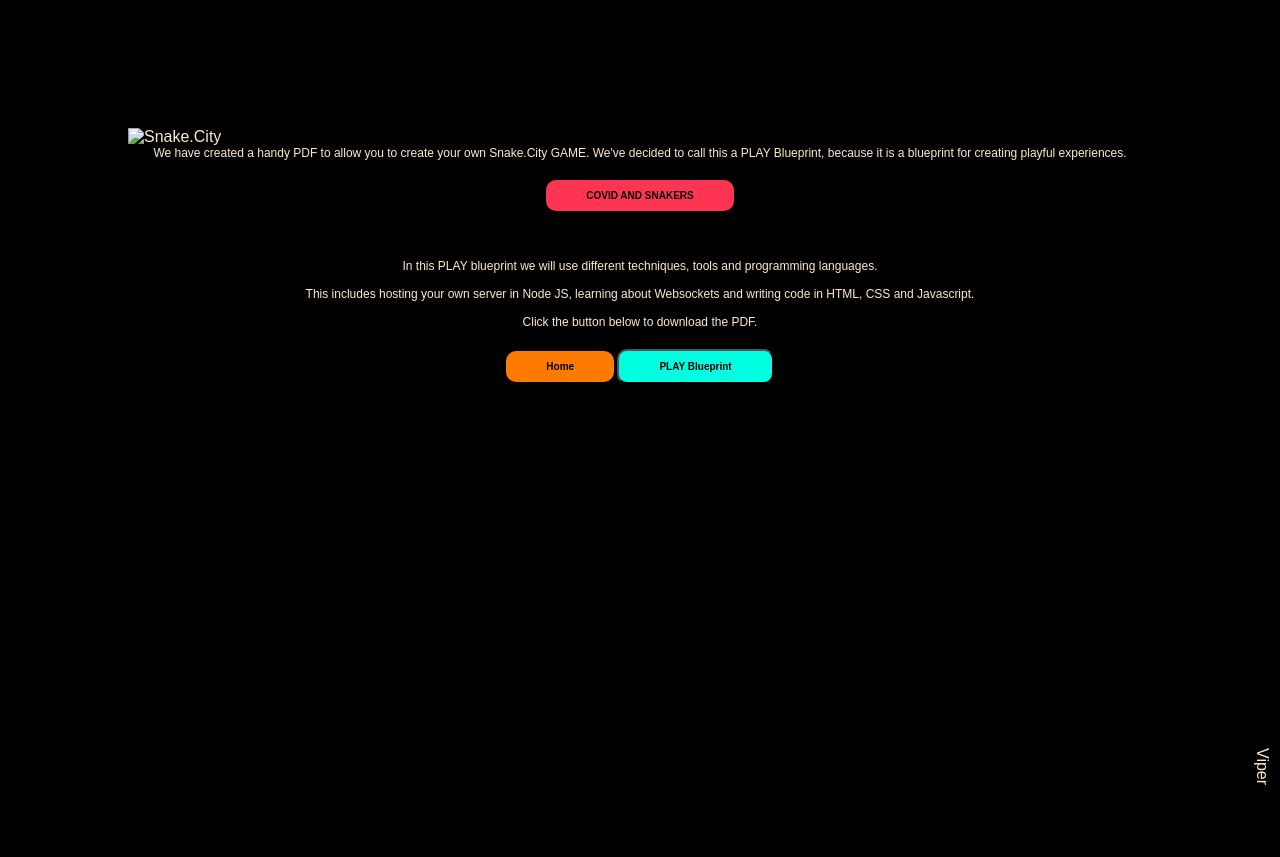
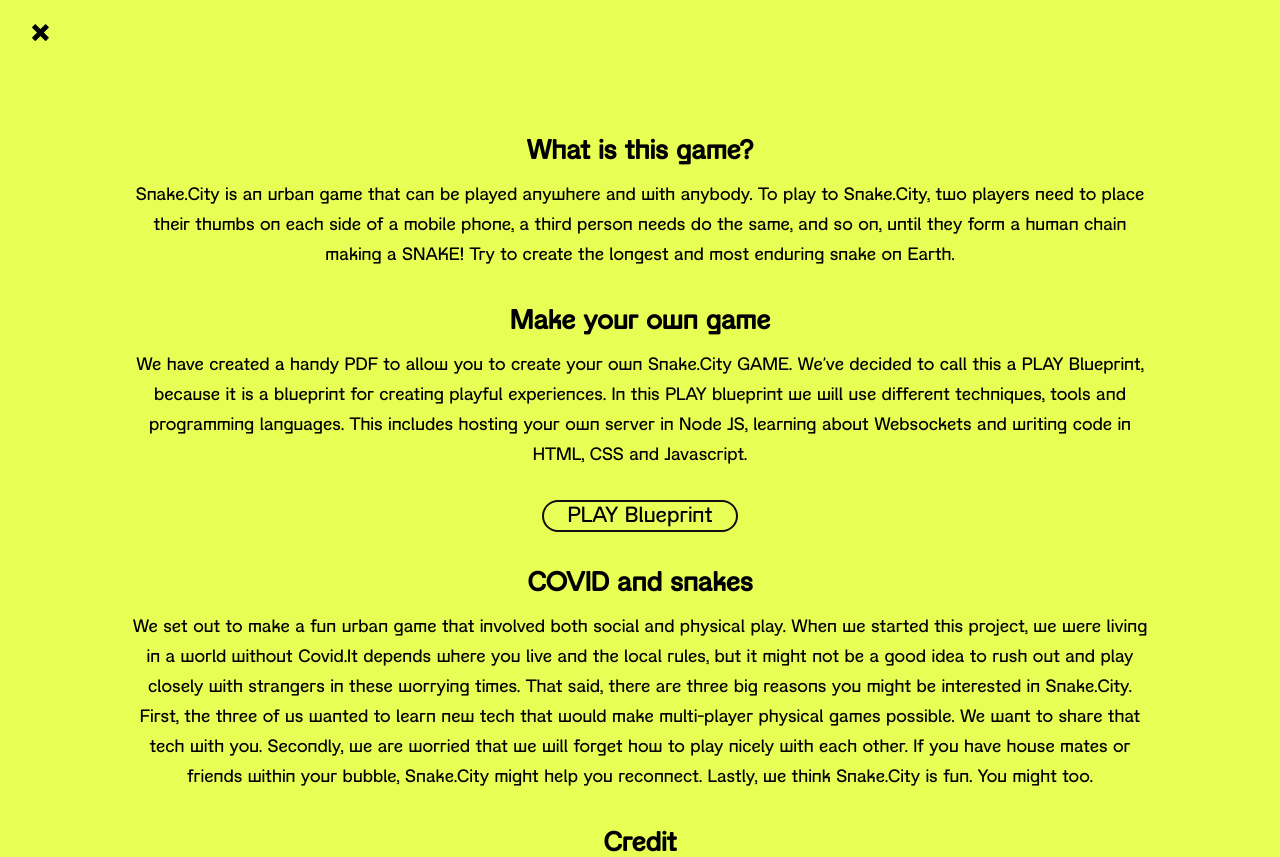
Before and after one commit to GiuliaGUAL/Snake.City, a website: page nodeServer/new2/create.html in a window 1280 px wide. Shown: the top 857 px of the page. Before the commit the page ends 800 px from the top, so only its background shows below. Drawn offline with Linux system fonts and the light colour scheme; a web font is replaced by a local one.

Commit message:
updated about section

```diff
--- a/nodeServer/new2/create.html
+++ b/nodeServer/new2/create.html
@@ -9,50 +9,60 @@
 
   <!-- import the webpage's stylesheet -->
   <link rel="stylesheet" href="game.css">
-  <link href="https://fonts.googleapis.com/css2?family=Sarpanch:wght@400;600;800&display=swap" rel="stylesheet">
 
 </head>
 
-<body>
+<body class="nobg">
 
-	<div id="other">
+	<div >
 
-		<img src="logo.png" alt="Snake.City" class="logo">
+		<div id="TopBack">
+			<a id="TopBack" href="http://snake.city">×</a>
+		</div>
 
-		<div id="bodytext">
+		<div class="explantionBox">
 
-		We have created a handy PDF to allow you to create your own Snake.City GAME. We've decided to call this a PLAY Blueprint, because it is a blueprint for creating playful experiences.
+			<h1>What is this game?</h1>
+			<div class="gameText">
+				Snake.City is an urban game that can be played anywhere and with anybody.
+				To play to Snake.City, two players need to place their thumbs on each side of a mobile phone, a third person needs do the same, and so on, until they form a human chain making a SNAKE!
+				Try to create the longest and most enduring snake on Earth.
+			</div>
 
-		<form action="covid.html">
-			<button id="covidbutton">COVID AND SNAKERS</button>
-		</form>
-		<br>
-		<br>
+			<h1>Make your own game</h1>
+			<div class="gameText">
+				We have created a handy PDF to allow you to create your own Snake.City GAME.
+				We've decided to call this a PLAY Blueprint, because it is a blueprint for creating playful experiences.
+				In this PLAY blueprint we will use different techniques, tools and programming languages.
+				This includes hosting your own server in Node JS, learning about Websockets and writing code in HTML, CSS and Javascript.
+				<br><br>
+				<button id="startgame" formaction="/Snake.City_PlayBlueprint.pdf">PLAY Blueprint</button>
+			</div>
 
-		In this PLAY blueprint we will use different techniques, tools and programming languages.
+			<h1>COVID and snakes</h1>
+			<div class="gameText">
+				We set out to make a fun urban game that involved both social and physical play.
+				When we started this project, we were living in a world without Covid.It depends where you live and the local rules, but it might not be a good idea to rush out and play closely with strangers in these worrying times.
+				That said, there are three big reasons you might be interested in Snake.City. First, the three of us wanted to learn new tech that would make multi-player physical games possible. We want to share that tech with you. Secondly, we are worried that we will forget how to play nicely with each other. If you have house mates or friends within your bubble, Snake.City might help you reconnect.
+				Lastly, we think Snake.City is fun. You might too.
 
-		<br>
-		<br>
+			</div>
 
-		This includes hosting your own server in Node JS, learning about Websockets and writing code in HTML, CSS and Javascript.
+			<h1>Credit</h1>
+			<div class="gameText">
+				Giulia Gualtieri, Gavin Wood, Tomo Kihara
+				<br><br>
+				This game was developed as part of the Amsterdam branch of the  <a href="http://trustinplay.eu/">Trust in Play program.</a>
+				<br><br>
+				<img src="eulogo.png" alt="EUfunded" width=100% >
+				<br><br>
 
-		<br>
-		<br>
+			</div>
 
-		Click the button below to download the PDF.
-
-		<form action="/">
-			<div class="btn-group">
-				<button id="prevbutton">Home</button>
-				<button id="nextbutton" formaction="/Snake.City_PlayBlueprint.pdf">PLAY Blueprint</button>
-			</div>
-		</form>
 
 		</div>
 	</div>
 
-</h1>
-  <div id="stateText">Viper</div>
 </body>
 
 </html>
--- a/nodeServer/new2/game.css
+++ b/nodeServer/new2/game.css
@@ -2,16 +2,23 @@
 @font-face {
     font-family: 'fleuronregular';
     src: url('fleuronregular-webfont.woff2') format('woff2'),
-         url('fleuronregular-webfont.woff') format('woff');
+         url('fleuronregular-webfont.woff') format('woff'),
+         url('fleuronregular-ios.ttf')  format('truetype');
     font-weight: normal;
     font-style: normal;
+}
+
+a{
+    color: black;
+    text-decoration:underline;
+    text-decoration-color:black;
 }
 
 body {
 	width: 80%;
     margin: auto;
-	margin-top: 10%;
-
+    margin-top: 10%;
+    overflow: hidden;
 
     -webkit-user-select: none;
     /* Chrome all / Safari all */
@@ -21,10 +28,16 @@
     /* IE 10+ */
     user-select: none;
     /* Likely future */
-    overflow: hidden;
     background-color: black;
     font-family: 'fleuronregular', Arial, Helvetica, sans-serif;
     color: blanchedalmond;
+}
+
+h1{
+    color: black;
+    font-style: normal;
+    font-size: 27px;
+    margin-top: 40px;
 }
 
 .background_snake{
@@ -42,7 +55,8 @@
   }
 
 .nobg{
-    background-color:#E7FF54 ;
+    overflow: scroll;
+    background-color:#E7FF54;
 }
 
 .logo {
@@ -52,23 +66,32 @@
 
 .gameText{
     color: black;
-    font-size: 20px;
+    font-size: 18px;
     line-height: 30px;
 }
 
 .explantionBox{
     margin: auto;
-    margin-top: 180px;
+    margin-top: 140px;
     text-align: center;
 }
 
 #TopLogo{
+    text-decoration: none !important;
     color: black;
-    font-size: 40px;
+    font-size: 37px;
     position: fixed;
     top: 30px;
     left: 30px;
+}
 
+#TopBack{
+    text-decoration: none !important;
+    color: black;
+    font-size: 60px;
+    position: fixed;
+    top: 10px;
+    left: 30px;
 }
 
 #BottomCopy{
@@ -196,6 +219,35 @@
 	color: black;
 
 }
+
+#snakeid {
+
+    font-family: 'fleuronregular', Arial, Helvetica, sans-serif;
+	font-style: normal;
+	font-size: 25px;
+
+	-webkit-border-radius: 85px;
+	-khtml-border-radius: 85px;
+	-moz-border-radius: 85px;
+    border-radius: 85px;
+
+    border: 2px solid #0F0F0F;
+    box-sizing: border-box;
+
+	background-color:#ffffff04;
+
+	color: black;
+	padding-left: 23px;
+	padding-right:23px;
+	padding-top: 5px;
+	padding-bottom: 5px;
+	text-align: center;
+
+    margin:0 auto;
+
+    text-align: center;
+    cursor: pointer;
+  }
 
 #stateText {
     position: fixed;
--- a/nodeServer/new2/newServer.js
+++ b/nodeServer/new2/newServer.js
@@ -433,12 +433,22 @@
 	res.sendFile(__dirname + '/snakebg.png');
 });
 
+app.get('/eulogo.png', (req, res) =>
+{
+	res.sendFile(__dirname + '/snakebg.png');
+});
+
 app.get('/fleuronregular-webfont.woff', (req, res) =>
 {
 	res.sendFile(__dirname + '/fleuronregular-webfont.woff');
 });
 
 app.get('/fleuronregular-webfont.woff2', (req, res) =>
+{
+	res.sendFile(__dirname + '/fleuronregular-webfont.woff2');
+});
+
+app.get('/fleuronregular-ios.ttf', (req, res) =>
 {
 	res.sendFile(__dirname + '/fleuronregular-webfont.woff2');
 });
```
Also changed, not shown: nodeServer/new2/join.html (+21 -14 lines), nodeServer/new2/eulogo.png (added), nodeServer/new2/fleuronregular-ios.ttf (added).
